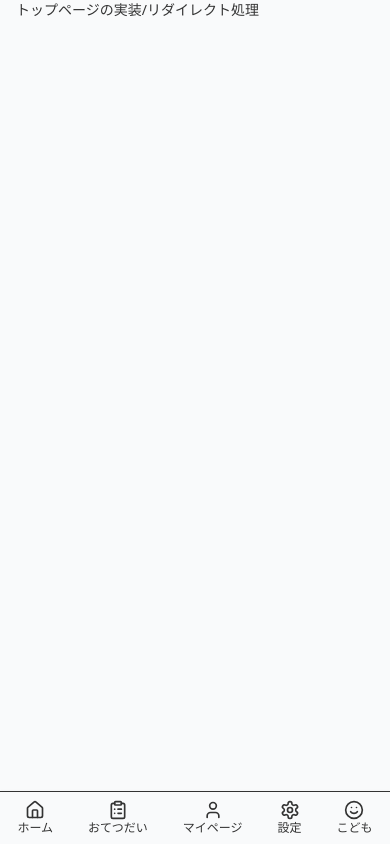
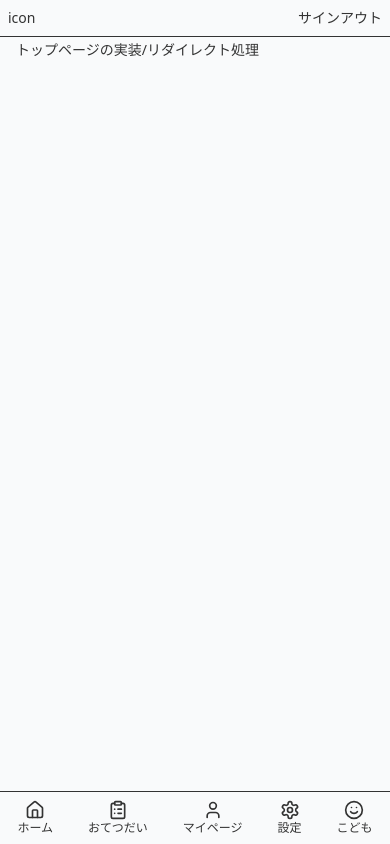
Before and after one commit to ida-rie/original-app-moneybuta, a Next.js app: page / in a window 390 px wide. Built offline with nearby package versions, Linux system fonts and the light colour scheme.

Commit message:
ヘッダーナビの修正

```diff
--- a/app/layout.tsx
+++ b/app/layout.tsx
@@ -3,6 +3,7 @@ import { Geist, Geist_Mono } from 'next/font/google';
 import './globals.css';
 import Header from '@/components/common/Header';
 import BottomNav from '@/components/common/BottomNav';
+import MobileHeader from '@/components/common/MobileHeader';
 
 const geistSans = Geist({
 	variable: '--font-geist-sans',
@@ -33,6 +34,7 @@ const RootLayout = ({
 			<body className={`${geistSans.variable} ${geistMono.variable} antialiased`}>
 				<div className="container m-auto px-4">
 					{isLogin && <Header />}
+					{isLogin && <MobileHeader />}
 					{children}
 					{isLogin && <BottomNav />}
 				</div>
--- a/app/page.tsx
+++ b/app/page.tsx
@@ -1,6 +1,6 @@
 const Home = () => {
 	return (
-		<div>
+		<div className="pt-[40px] md:pt-0">
 			<main>トップページの実装/リダイレクト処理</main>
 		</div>
 	);
--- a/components/common/BottomNav.tsx
+++ b/components/common/BottomNav.tsx
@@ -1,11 +1,11 @@
 import React from 'react';
 import Link from 'next/link';
 import { Home, ClipboardList, User, Settings } from 'lucide-react';
-import BottomChildSwitcher from '../elements/BottomChildSwitcher';
+import BottomChildSwitcher from './BottomChildSwitcher';
 
 function BottomNav() {
 	return (
-		<nav className="md:hidden fixed bottom-0 left-0 right-0 border-t shadow z-50">
+		<nav className="md:hidden fixed bottom-0 left-0 right-0 border-t z-50 bg-[var(--color-background)]">
 			<ul className="flex justify-around items-center py-2">
 				<li>
 					<Link href="/" className="flex flex-col items-center text-xs">
--- a/components/common/Header.tsx
+++ b/components/common/Header.tsx
@@ -11,7 +11,18 @@ import {
 const Header = () => {
 	return (
 		<header className="hidden md:flex items-center justify-between py-4 w-full">
-			<div>icon</div>
+			<div className="flex items-center gap-4">
+				<div>icon</div>
+				<Select>
+					<SelectTrigger className="w-full text-sm focus-visible:ring-offset-0 focus-visible:ring-0">
+						<SelectValue placeholder="こどもを選択" />
+					</SelectTrigger>
+					<SelectContent className="text-sm bg-[var(--color-background)]">
+						<SelectItem value="light">太郎</SelectItem>
+						<SelectItem value="dark">花子</SelectItem>
+					</SelectContent>
+				</Select>
+			</div>
 			<nav>
 				<ul className="flex items-center text-sm gap-6">
 					<li>
@@ -26,17 +37,7 @@ const Header = () => {
 					<li>
 						<Link href="/settings">設定</Link>
 					</li>
-					<li>
-						<Select>
-							<SelectTrigger className="w-full text-sm focus-visible:ring-offset-0 focus-visible:ring-0">
-								<SelectValue placeholder="こどもを選択" />
-							</SelectTrigger>
-							<SelectContent className="text-sm">
-								<SelectItem value="light">太郎</SelectItem>
-								<SelectItem value="dark">花子</SelectItem>
-							</SelectContent>
-						</Select>
-					</li>
+					<li>サインアウト</li>
 				</ul>
 			</nav>
 		</header>
--- /dev/null
+++ b/components/common/MobileHeader.tsx
@@ -0,0 +1,15 @@
+import React from 'react';
+
+const MobileHeader = () => {
+	return (
+		<div className="md:hidden fixed top-0 left-0 right-0 p-2 border-b flex justify-between items-center bg-[var(--color-background)]">
+			<div>icon</div>
+
+			<div className="flex items-center gap-4">
+				<button className="text-sm">サインアウト</button>
+			</div>
+		</div>
+	);
+};
+
+export default MobileHeader;
```
Also changed, not shown: components/common/BottomChildSwitcher.tsx (renamed from components/elements/BottomChildSwitcher.tsx).
